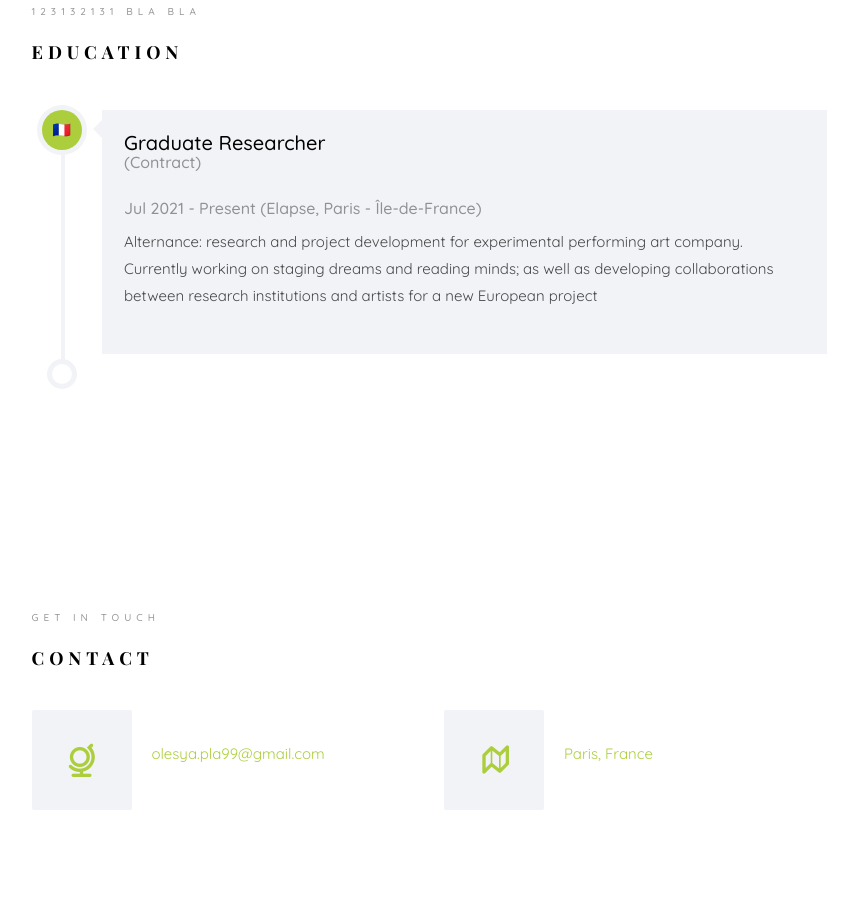
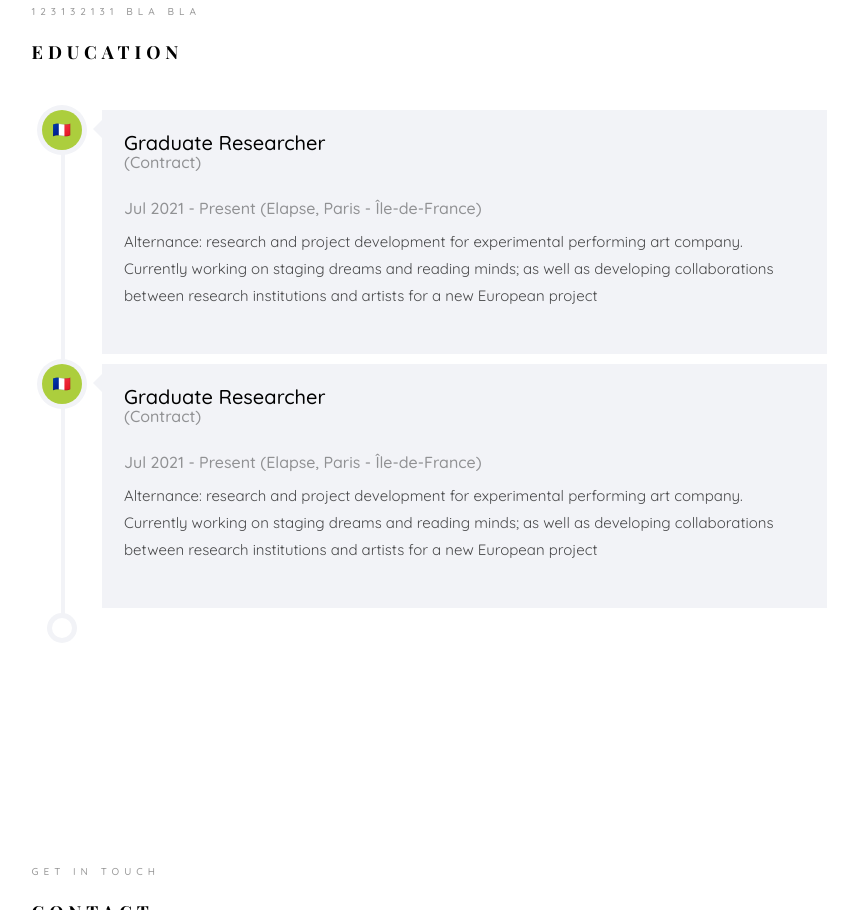
Before and after one commit to lespl/lespl.github.io, a plain HTML site: page index.html in a window 1280 px wide. Shown: the part 1847-2757 px from the top of the page, without its empty margins (361-1219 px from the left). Drawn offline with nearby package versions, Linux system fonts and the light colour scheme; files whose address does not match are found by name; a web font is replaced by a local one.

Commit message:
added second education container

```diff
--- a/index.html
+++ b/index.html
@@ -428,6 +428,21 @@
 													</div>
 												</div>
 											</article>
+
+											<article class="timeline-entry animate-box" data-animate-effect="fadeInLeft">
+												<div class="timeline-entry-inner">
+													<div class="timeline-icon color-1">
+														<a href="https://goo.gl/maps/jU69THRdbpZxF1Vy6" style="color:#000000;" target="blank">&#127467;&#127479;</a>
+													</div>
+
+													<div class="timeline-label">
+														<h2><a href="https://www.elapse.eu/" target="blank">Graduate Researcher</a><span><p>(Contract)</p>Jul 2021 - Present (Elapse, Paris -  Île-de-France)</span></h2>
+														<p>
+															Alternance: research and project development for experimental performing art company. Currently working on staging dreams and reading minds; as well as developing collaborations between research institutions and artists for a new European project
+														</p>
+													</div>
+												</div>
+											</article>
 										</div>
 
 										<article class="timeline-entry begin animate-box" data-animate-effect="fadeInBottom">
@@ -441,6 +456,7 @@
 								</div>
 							</div>
 						</div>
+
 					</section>
 
 
```
